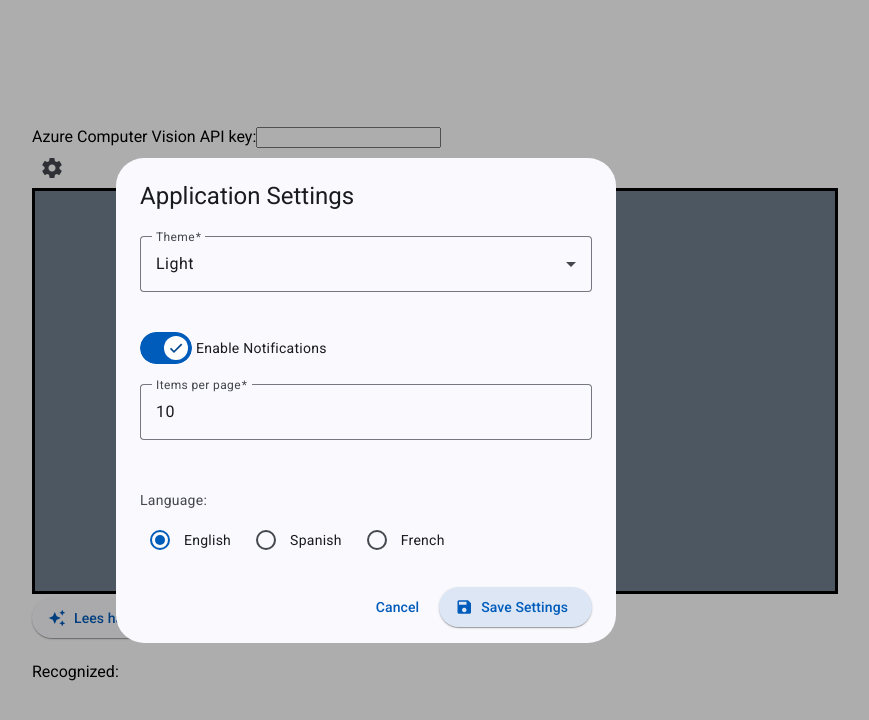
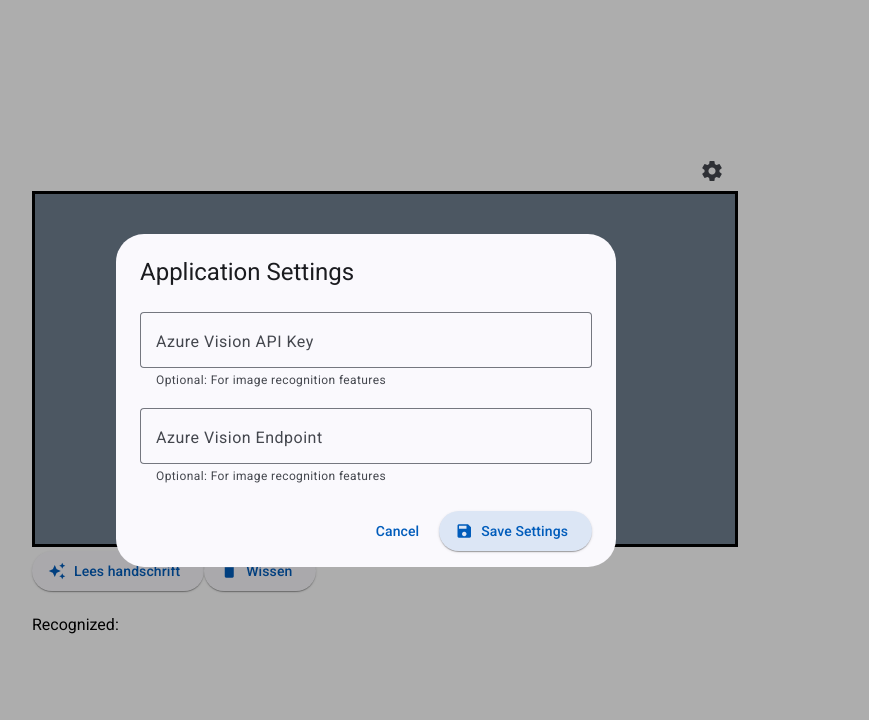
Before and after one commit to frederikvannoote/fransewoordjes, an Angular app: page / in a window 1280 px wide. Both pictures are taken after a click on the button "settings". Shown: the top 720 px of the page, without its empty margins (274-1143 px from the left). Built offline with nearby package versions, Linux system fonts and the light colour scheme.

Commit message:
Read and write settings from DB.

```diff
--- a/src/app/app.html
+++ b/src/app/app.html
@@ -47,18 +47,21 @@
   <div class="content">
     <!--<h1>{{ title }}</h1>-->
 
-    <p>
-      <label for="username">Azure Computer Vision API key:</label>
-      <input type="text" id="apikey" name="apikey" #apikey>
-    </p>
-
+    <mat-card-actions class="button-right-align">
+      <div>
         <button mat-icon-button (click)="openSettingsDialog()">
           <mat-icon>settings</mat-icon>
         </button>
+      </div>
+    </mat-card-actions>
 
+    <div width="100%" class="signature-pad-container">
       <app-signature-pad></app-signature-pad>
+    </div>
 
-    <button mat-raised-button color="primary" (click)="handleImage(apikey.value)">
+    <mat-card-actions class="button-left-align">
+      <div>
+        <button mat-raised-button color="primary" (click)="handleImage()">
           <mat-icon>auto_awesome</mat-icon>
           Lees handschrift
         </button>
@@ -66,6 +69,8 @@
           <mat-icon>delete</mat-icon>
           Wissen
         </button>
+      </div>
+    </mat-card-actions>
 
     <p>Recognized: {{ text }}</p>
   </div>
--- a/src/app/app.ts
+++ b/src/app/app.ts
@@ -7,15 +7,12 @@
 import { MatIconModule } from '@angular/material/icon';
 import { MatDialog } from '@angular/material/dialog';
 import { MatCardModule } from '@angular/material/card';
-import { BrowserModule } from '@angular/platform-browser';
-import { BrowserAnimationsModule } from '@angular/platform-browser/animations'; // Required for Material animations
-import { MatDialogModule } from '@angular/material/dialog'; // Import MatDialogModule
 import { DialogContentComponent, AppSettings } from './settings/settings.component';
 
 
 @Component({
   selector: 'app-root',
-  imports: [RouterOutlet, SignaturePadComponent, MatIconModule, MatButtonModule, MatCardModule/*BrowserModule, BrowserAnimationsModule, MatDialogModule*/],
+  imports: [RouterOutlet, SignaturePadComponent, MatIconModule, MatButtonModule, MatCardModule],
   templateUrl: './app.html',
   styleUrl: './app.css'
 })
@@ -24,20 +21,30 @@
   protected text = '';
 
   // Initialize with default settings
-  appSettings: AppSettings = {
-    theme: 'light',
-    notificationsEnabled: true,
-    language: 'en',
-    itemsPerPage: 10
-  };
+  appSettings: AppSettings = { };
 
   lastDialogResult: AppSettings | null | undefined; // To show the dialog's outcome
 
   @ViewChild(SignaturePadComponent) signaturePad!: SignaturePadComponent; // Reference to SignaturePadComponent
 
-  constructor(private wordsService: WordsService, private recognizeService: RecognizeService, public dialog: MatDialog) {} // Inject RecognizeService
+  constructor(private wordsService: WordsService, private recognizeService: RecognizeService, public dialog: MatDialog) {
+    // Load settings from WordsService
+    this.wordsService.getSettings().then((settings) => {
+      if (settings) {
+        this.appSettings = settings
+        console.log('Settings loaded:', this.appSettings);
 
-  handleImage(apikey: string) {
+        if (settings.azure_vision_endpoint != null && settings.azure_vision_api_key != null) {
+          recognizeService.setEndpoint(settings.azure_vision_endpoint);
+          recognizeService.setApiKey(settings.azure_vision_api_key);
+        }
+      }
+    }).catch((error) => {
+      console.error('Error loading settings:', error);
+    });
+  }
+
+  handleImage() {
     console.log('Image handling logic goes here.');
 
     if (this.signaturePad) {
@@ -51,7 +58,7 @@
         const byteArray = new Uint8Array(byteNumbers);
         const blob = new Blob([byteArray], { type: 'image/png' }); // Create a Blob object
 
-        this.recognizeService.recognizeImage(blob, apikey).then((response) => {
+        this.recognizeService.recognizeImage(blob).then((response) => {
           console.log('Recognition result:', response);
           console.log('blocks:', response.readResult.blocks.length)
           if (response && response.readResult &&
@@ -114,6 +121,17 @@
       // If result is not null (meaning "Save" was clicked), update appSettings
       if (result) {
         this.appSettings = result;
+
+        if (result.azure_vision_endpoint != null && result.azure_vision_api_key != null) {
+          this.recognizeService.setEndpoint(result.azure_vision_endpoint);
+          this.recognizeService.setApiKey(result.azure_vision_api_key);
+        }
+
+        this.wordsService.saveSettings(this.appSettings).then(() => {
+          console.log('Settings saved successfully.');
+        }).catch((error) => {
+          console.error('Error saving settings:', error);
+        });
       }
     });
   }
--- a/src/app/recognize.service.ts
+++ b/src/app/recognize.service.ts
@@ -5,16 +5,46 @@
   providedIn: 'root' // Makes the service available throughout the application
 })
 export class RecognizeService {
-  private readonly endpoint = 'https://franse-vocabulary.cognitiveservices.azure.com/computervision/imageanalysis:analyze?features=read&model-version=latest&language=en&gender-neutral-caption=false&api-version=2023-10-01'
+  private endpoint: string = '';
+  private apiKey: string = '';
 
   constructor(private http: HttpClient) {}
 
-  recognizeImage(imageData: Blob, apiKey: string): Promise<any> {
+  /**
+   * Sets the endpoint for Azure Computer Vision API.
+   * @param endpoint The endpoint URL to set.
+   */
+  // Note: The endpoint should be set to the specific Azure Computer Vision endpoint.
+  setEndpoint(endpoint: string) {
+    this.endpoint = endpoint;
+  }
+  getEndpoint(): string {
+    return this.endpoint;
+  }
+
+  /**
+   * Sets the API key for Azure Computer Vision.
+   * @param apiKey The API key to set.
+   */
+  setApiKey(apiKey: string) {
+    this.apiKey = apiKey;
+  }
+  getApiKey(): string {
+    return this.apiKey;
+  }
+
+  /**
+   * Recognizes text in an image using Azure Computer Vision API.
+   * @param imageData The image data as a Blob.
+   * @returns A promise that resolves with the recognition result.
+   */
+  recognizeImage(imageData: Blob): Promise<any> {
     const headers = new HttpHeaders({
-      'Ocp-Apim-Subscription-Key': apiKey,
+      'Ocp-Apim-Subscription-Key': this.apiKey,
       'Content-Type': 'application/octet-stream'
     });
 
-    return this.http.post(this.endpoint, imageData, { headers }).toPromise();
+    return this.http.post(this.endpoint + '/computervision/imageanalysis:analyze?features=read&model-version=latest&language=en&gender-neutral-caption=false&api-version=2023-10-01',
+       imageData, { headers }).toPromise();
   }
 }
--- a/src/app/settings/settings.component.html
+++ b/src/app/settings/settings.component.html
@@ -1,40 +1,19 @@
 <h2 mat-dialog-title>{{ data.title }}</h2>
 <mat-dialog-content class="mat-typography">
     <form [formGroup]="settingsForm" class="settings-form">
+
     <mat-form-field appearance="outline">
-        <mat-label>Theme</mat-label>
-        <mat-select formControlName="theme">
-        <mat-option value="light">Light</mat-option>
-        <mat-option value="dark">Dark</mat-option>
-        <mat-option value="system">System Default</mat-option>
-        </mat-select>
+        <mat-label>Azure Vision API Key</mat-label>
+        <input matInput type="text" formControlName="azure_vision_api_key" placeholder="Enter your Azure Vision API key">
+        <mat-hint>Optional: For image recognition features</mat-hint>
     </mat-form-field>
 
-    <mat-slide-toggle formControlName="notificationsEnabled" color="primary">
-        Enable Notifications
-    </mat-slide-toggle>
-
     <mat-form-field appearance="outline">
-        <mat-label>Items per page</mat-label>
-        <input matInput type="number" formControlName="itemsPerPage" min="5" max="100">
-        @if (settingsForm.get('itemsPerPage')?.invalid && settingsForm.get('itemsPerPage')?.touched) {
-        @if (settingsForm.get('itemsPerPage')?.errors?.['min']) {
-            <mat-error>Must be at least 5</mat-error>
-        }
-        @if (settingsForm.get('itemsPerPage')?.errors?.['max']) {
-            <mat-error>Cannot exceed 100</mat-error>
-        }
-        }
+        <mat-label>Azure Vision Endpoint</mat-label>
+        <input matInput type="text" formControlName="azure_vision_endpoint" placeholder="Enter your Azure Vision endpoint">
+        <mat-hint>Optional: For image recognition features</mat-hint>
     </mat-form-field>
 
-    <div class="language-selection">
-        <mat-label>Language:</mat-label>
-        <mat-radio-group aria-label="Select a language" formControlName="language">
-        <mat-radio-button value="en">English</mat-radio-button>
-        <mat-radio-button value="es">Spanish</mat-radio-button>
-        <mat-radio-button value="fr">French</mat-radio-button>
-        </mat-radio-group>
-    </div>
     </form>
 </mat-dialog-content>
 <mat-dialog-actions align="end">
--- a/src/app/settings/settings.component.ts
+++ b/src/app/settings/settings.component.ts
@@ -12,10 +12,8 @@
 
 // Define the interface for your application settings
 export interface AppSettings {
-  theme: 'light' | 'dark' | 'system';
-  notificationsEnabled: boolean;
-  language: 'en' | 'es' | 'fr';
-  itemsPerPage: number;
+  azure_vision_api_key?: string; // Optional field for Azure Vision API key
+  azure_vision_endpoint?: string; // Optional field for Azure Vision endpoint
 }
 
 @Component({
@@ -47,14 +45,12 @@
   ngOnInit(): void {
     // Initialize the form with the current settings passed from the opening component
     this.settingsForm = new FormGroup({
-      theme: new FormControl(this.data.currentSettings.theme, Validators.required),
-      notificationsEnabled: new FormControl(this.data.currentSettings.notificationsEnabled),
-      language: new FormControl(this.data.currentSettings.language, Validators.required),
-      itemsPerPage: new FormControl(this.data.currentSettings.itemsPerPage, [
-        Validators.required,
-        Validators.min(5),
-        Validators.max(100)
-      ])
+       azure_vision_api_key: new FormControl(this.data.currentSettings.azure_vision_api_key || '', [
+        Validators.pattern(/^[a-zA-Z0-9-]+$/) // Example pattern
+      ]),
+      azure_vision_endpoint: new FormControl(this.data.currentSettings.azure_vision_endpoint || '',
+        Validators.pattern(/^(https?:\/\/)?([\w-]+\.)+[\w-]+(\/[\w- ./?%&=]*)?$/) // Example URL pattern
+      )
     });
   }
 
--- a/src/app/signature-pad/signature-pad.html
+++ b/src/app/signature-pad/signature-pad.html
@@ -1,5 +1,3 @@
 <div class="signature-pad-container">
-  <canvas #canvas width="800" height="400"></canvas>
-  <div class="signature-pad-buttons">
-  </div>
+  <canvas #canvas></canvas>
 </div>
--- a/src/app/words.service.ts
+++ b/src/app/words.service.ts
@@ -1,54 +1,77 @@
 import { Injectable } from '@angular/core';
+import { AppSettings } from './settings/settings.component'; // Corrected import path for AppSettings
 
 @Injectable({
   providedIn: 'root' // Makes the service available throughout the application
 })
 export class WordsService {
   private db!: IDBDatabase;
+  private dbInitialized: Promise<void>; // Promise to track DB initialization
 
   constructor() {
-    this.initDB();
+    this.dbInitialized = this.initDB(); // Initialize the promise in the constructor
   }
 
-  private initDB() {
-    const request = indexedDB.open('WordLearner', 1);
+  private initDB(): Promise<void> {
+    return new Promise((resolve, reject) => {
+      const request = indexedDB.open('WordLearner', 2);
 
       request.onupgradeneeded = (event) => {
         const db = (event.target as IDBOpenDBRequest).result;
+        // Create object stores if they don't exist
+        if (!db.objectStoreNames.contains('words')) {
           db.createObjectStore('words', { keyPath: 'id' });
+          console.log('IndexedDB object store "words" created.');
+        }
+        if (!db.objectStoreNames.contains('settings')) {
+          db.createObjectStore('settings', { keyPath: 'id' });
+          console.log('IndexedDB object store "settings" created.');
+        }
       };
 
       request.onsuccess = (event) => {
         this.db = (event.target as IDBOpenDBRequest).result;
         console.log('IndexedDB initialized successfully');
+        resolve(); // Resolve the promise when DB is ready
       };
 
       request.onerror = (event) => {
         console.error('IndexedDB error:', (event.target as IDBRequest).error);
+        reject((event.target as IDBRequest).error); // Reject the promise on error
       };
+    });
   }
 
-  saveData(key: string, data: string): Promise<void> {
+  // Helper to ensure DB is initialized before transaction
+  private async getDB(): Promise<IDBDatabase> {
+    await this.dbInitialized; // Wait for the DB to be initialized
+    return this.db;
+  }
+
+  // --- Methods for 'words' object store ---
+  async saveData(key: string, data: string): Promise<void> {
+    const db = await this.getDB(); // Ensure DB is ready
     return new Promise((resolve, reject) => {
-      const transaction = this.db.transaction('words', 'readwrite');
+      const transaction = db.transaction('words', 'readwrite');
       const store = transaction.objectStore('words');
       const request = store.put({ id: key, data });
 
       request.onsuccess = () => {
-        console.log('Data saved successfully');
+        console.log(`Data for key "${key}" saved successfully.`);
         resolve();
       };
 
       request.onerror = (event) => {
-        console.error('Error saving data:', (event.target as IDBRequest).error);
+        console.error(`Error saving data for key "${key}":`, (event.target as IDBRequest).error);
         reject((event.target as IDBRequest).error);
       };
     });
   }
 
-  getData(key: string): Promise<string | null> {
+  async getData(key: string): Promise<string | null> {
+    const db = await this.getDB(); // Ensure DB is ready
     return new Promise((resolve, reject) => {
-      const transaction = this.db.transaction('words', 'readonly');
+      const transaction = db.transaction('words', 'readonly');
       const store = transaction.objectStore('words');
       const request = store.get(key);
 
@@ -58,7 +81,47 @@
       };
 
       request.onerror = (event) => {
-        console.error('Error retrieving data:', (event.target as IDBRequest).error);
+        console.error(`Error retrieving data for key "${key}":`, (event.target as IDBRequest).error);
+        reject((event.target as IDBRequest).error);
+      };
+    });
+  }
+
+  // --- Methods for 'settings' object store ---
+  async saveSettings(settings: AppSettings): Promise<void> {
+    const db = await this.getDB(); // Ensure DB is ready
+    return new Promise((resolve, reject) => {
+      const transaction = db.transaction('settings', 'readwrite');
+      const store = transaction.objectStore('settings');
+      // Store settings with a fixed ID, e.g., 'appSettings'
+      const request = store.put({ id: 'appSettings', data: settings }); // Using 'data' key for consistency
+
+      request.onsuccess = () => {
+        console.log('Settings saved successfully to IndexedDB.');
+        resolve();
+      };
+
+      request.onerror = (event) => {
+        console.error('Error saving settings to IndexedDB:', (event.target as IDBRequest).error);
+        reject((event.target as IDBRequest).error);
+      };
+    });
+  }
+
+  async getSettings(): Promise<AppSettings | null> {
+    const db = await this.getDB(); // Ensure DB is ready
+    return new Promise((resolve, reject) => {
+      const transaction = db.transaction('settings', 'readonly');
+      const store = transaction.objectStore('settings');
+      const request = store.get('appSettings'); // Retrieve settings using the fixed ID
+
+      request.onsuccess = (event) => {
+        const result = (event.target as IDBRequest).result;
+        resolve(result ? result.data : null);
+      };
+
+      request.onerror = (event) => {
+        console.error('Error retrieving settings from IndexedDB:', (event.target as IDBRequest).error);
         reject((event.target as IDBRequest).error);
       };
     });
--- a/src/styles.css
+++ b/src/styles.css
@@ -4,4 +4,12 @@
 canvas {
     border:black 3px solid;
     background-color: slategrey;
+    width: 100%;
+    height: 40%;
 }
+
+.button-right-align {
+    display: flex;
+    justify-content: flex-end; /* Pushes content to the right */
+    width: 100%; /* Ensure it takes full width to align content */
+  }
```
Lines whose indentation alone changed are shown as unchanged.
